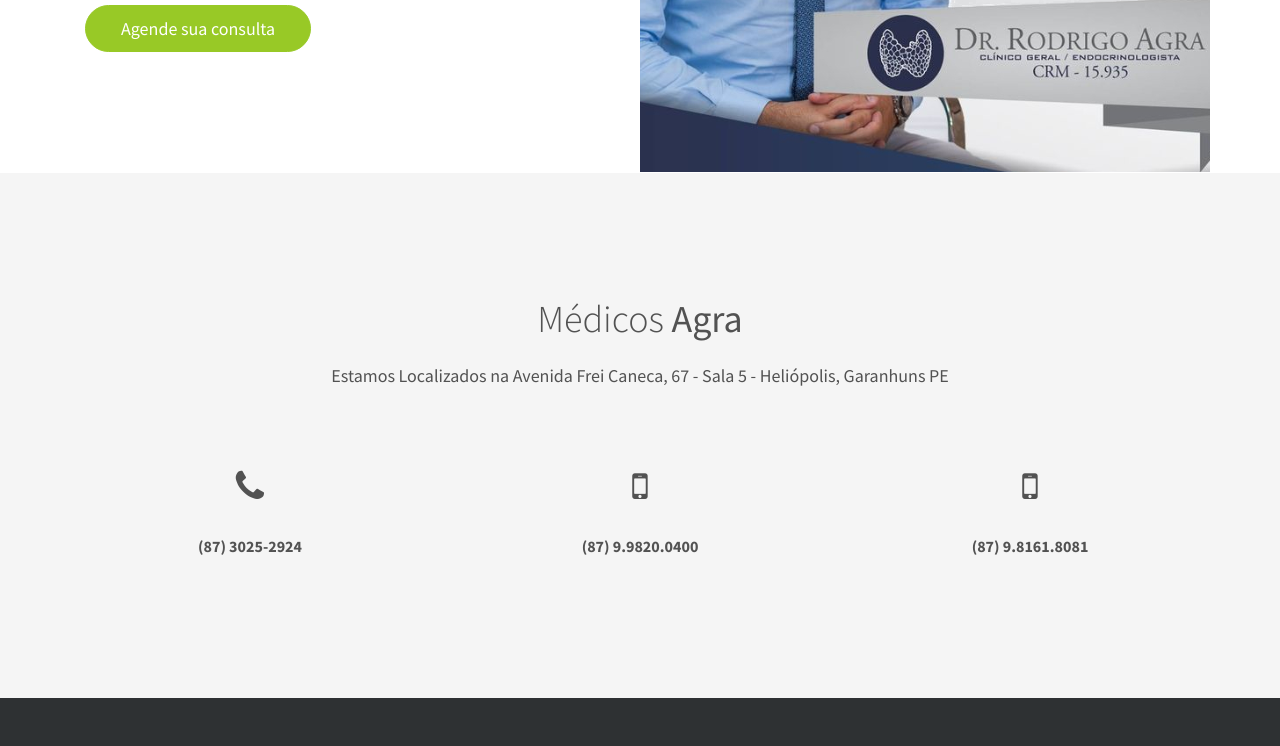
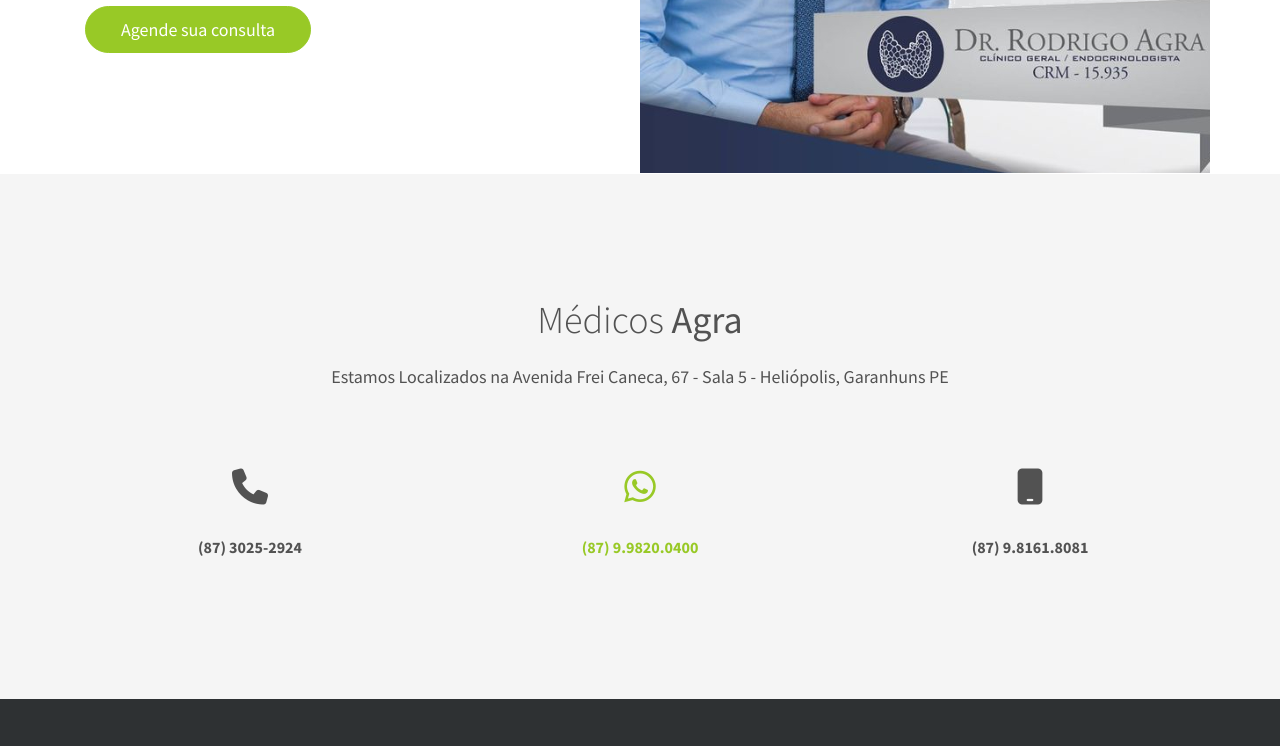
Before and after one commit to medicosagra/medicosagra.github.io, a plain HTML site: page index.html in a window 1280 px wide. Shown: the part 2004-2750 px from the top of the page. Drawn offline with Linux system fonts and the light colour scheme.

Commit message:
add whatsapp

```diff
--- a/index.html
+++ b/index.html
@@ -14,15 +14,21 @@
   <meta itemprop="image" content="https://medicosagra.com/images/logo.jpg">
   <meta property="og:url" content="https://medicosagra.com/" />
   <meta property="og:type" content="website" />
-  <meta property="og:title" content="Médicos Agra - Garanhuns | PE" >
+  <meta property="og:title" content="Médicos Agra - Garanhuns | PE">
   <meta property="og:description" content="Medicos Agra">
   <meta property="og:image" content="https://medicosagra.com/images/logo.jpg" />
   <meta property="og:site_name" content="Medicos Agra" />
 
   <title>Médicos Agra - Garanhuns | PE</title>
 
-  <link href="https://cdnjs.cloudflare.com/ajax/libs/font-awesome/4.4.0/css/font-awesome.css" rel="stylesheet"
-    type="text/css" />
+  <!-- <link href="https://cdnjs.cloudflare.com/ajax/libs/font-awesome/4.4.0/css/font-awesome.css" rel="stylesheet"
+    type="text/css" /> -->
+
+
+  <link rel="stylesheet" href="https://cdnjs.cloudflare.com/ajax/libs/font-awesome/6.2.1/css/all.min.css"
+    integrity="sha512-MV7K8+y+gLIBoVD59lQIYicR65iaqukzvf/nwasF0nqhPay5w/9lJmVM2hMDcnK1OnMGCdVK+iQrJ7lzPJQd1w=="
+    crossorigin="anonymous" referrerpolicy="no-referrer" />
+
   <link href="css/animate.min.css" rel="stylesheet" type="text/css" />
   <link href="css/sppagebuilder.css" rel="stylesheet" type="text/css" />
   <link href="css/sppagecontainer.css" rel="stylesheet" type="text/css" />
@@ -38,11 +44,10 @@
   <link href="css/preset2.css" rel="stylesheet" type="text/css" class="preset" />
   <link href="css/pagebuilder.css" rel="stylesheet" type="text/css" />
   <style type="text/css">
-
     body {
-          margin-top: 0 !important;
-          padding-top: 0 !important;
-          /*min-width:800px !important;*/
+      margin-top: 0 !important;
+      padding-top: 0 !important;
+      /*min-width:800px !important;*/
     }
 
     #sp-page-builder #sobre {
@@ -603,11 +608,14 @@
                           <div class="sppb-column-addons">
                             <div id="sppb-addon-1513641986199" class="clearfix">
                               <div class="sppb-icon sppb-text-center sppb-icon-hover-effect-zoom-in"><span
-                                  class="sppb-icon-inner"><i class="fa fa-mobile-phone"></i></span></div>
+                                  class="sppb-icon-inner"><a href="https://api.whatsapp.com/send?phone=558798200400"><i
+                                      class="fa-brands fa-whatsapp"></i></a></span></div>
                             </div>
                             <div id="sppb-addon-1513641986207" class="clearfix">
                               <div class="sppb-addon sppb-addon-text-block sppb-text-center ">
-                                <div class="sppb-addon-content"> <strong>(87) 9.9820.0400</strong></div>
+                                <div class="sppb-addon-content"> <strong><a
+                                      href="https://api.whatsapp.com/send?phone=558798200400">(87)
+                                      9.9820.0400</a></strong></div>
                               </div>
                             </div>
                             <div id="sppb-addon-1513641986230" class="clearfix">
```
